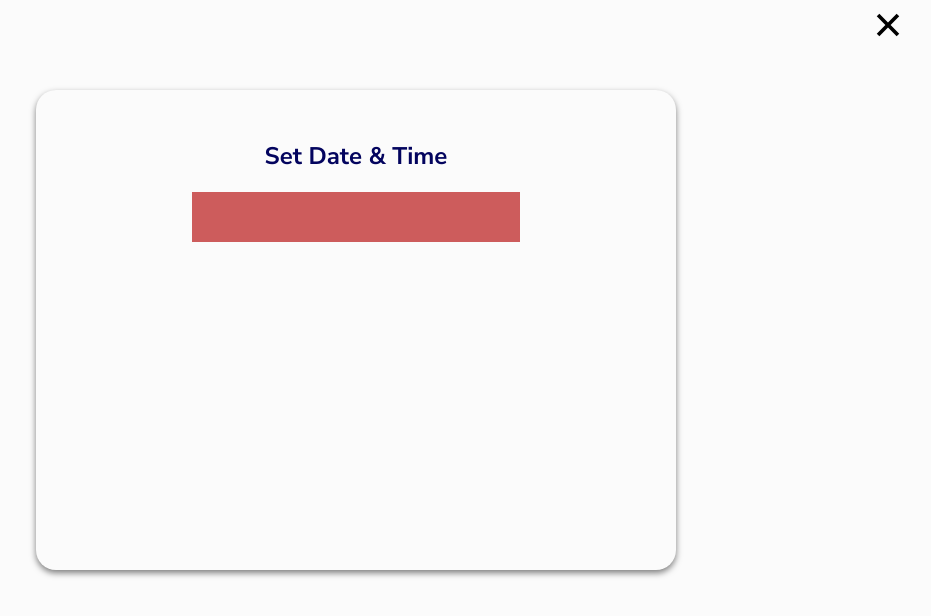
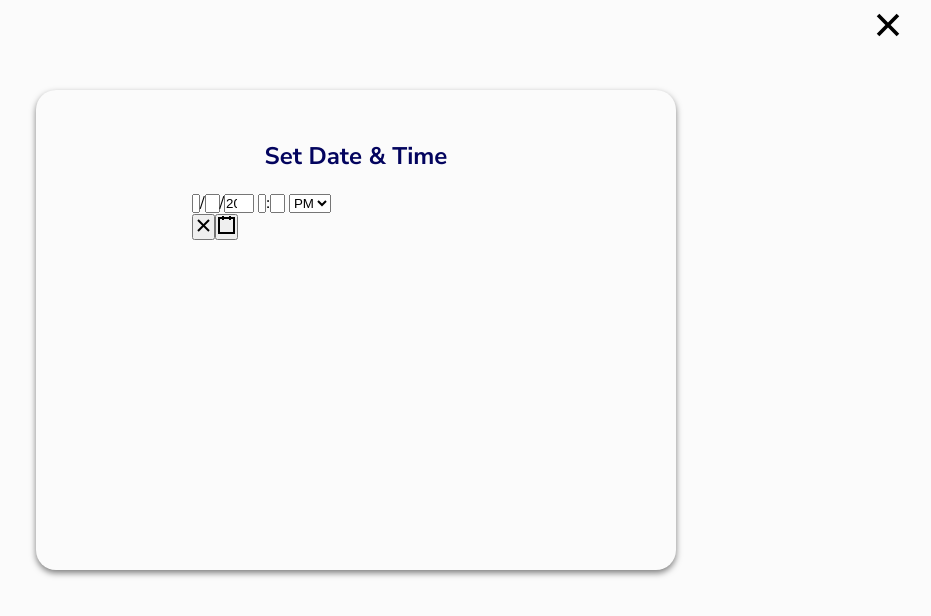
Before and after one commit to Jo1cindi/spenndify, a React (Create React App) app: page /AddTransaction in a window 1280 px wide. Both pictures are taken after a click on the element "Set Date & Time". Shown: the top 616 px of the page, without its empty margins (284-1215 px from the left). Built offline with nearby package versions, Linux system fonts and the light colour scheme.

Commit message:
Adding a date and time picker

```diff
--- a/package.json
+++ b/package.json
@@ -18,6 +18,7 @@
     "npm-check-updates": "^15.0.4",
     "otp-input-react": "^0.3.0",
     "react": "^18.2.0",
+    "react-datetime-picker": "^3.5.0",
     "react-dom": "^18.2.0",
     "react-icons": "^4.4.0",
     "react-input-pin-code": "^1.2.0",
--- a/src/Dashboard/AddTransaction.js
+++ b/src/Dashboard/AddTransaction.js
@@ -20,6 +20,7 @@ import "../Dashboard/DashboardStyles.css";
 import { useNavigate } from "react-router-dom";
 import { TextField } from "@mui/material";
 import { IoCloseSharp } from "react-icons/io5";
+import DateTimePicker from 'react-datetime-picker';
 
 
 const AddTransaction = () => {
@@ -129,6 +130,10 @@ const AddTransaction = () => {
   const closeSetTime = () =>{
     setOpenSetTime(false)
   }
+
+  //Setting time value
+  const [time , onChange] = useState(new Date())
+
 
   return (
     <>
@@ -242,7 +247,7 @@ const AddTransaction = () => {
            <div className="setDateCard">
             <h3>Set Date & Time</h3>
             <div className="dateInput">
-
+             <DateTimePicker onChange={onChange} value={time} className="datePicker"/>
             </div>
            </div>
          </div>
--- a/src/Dashboard/DashboardStyles.css
+++ b/src/Dashboard/DashboardStyles.css
@@ -761,12 +761,10 @@ body{
   width: 328px;
   height: 50px;
   margin: auto;
-  background-color: indianred;
 }
 .datePicker{
   width: 328px;
   height: 50px;
-  background-color: firebrick;
 }
 
 
--- a/src/index.css
+++ b/src/index.css
@@ -1226,7 +1226,6 @@ body{
 /* Verification Page */
 .verificationcard{
   width: 100%;
-  height: 50%;
   box-shadow: none;
   border-radius: 0;
   margin-top: 5px;
```
Also changed, not shown: 1 other file (tests, documents, lock files or other folders).
